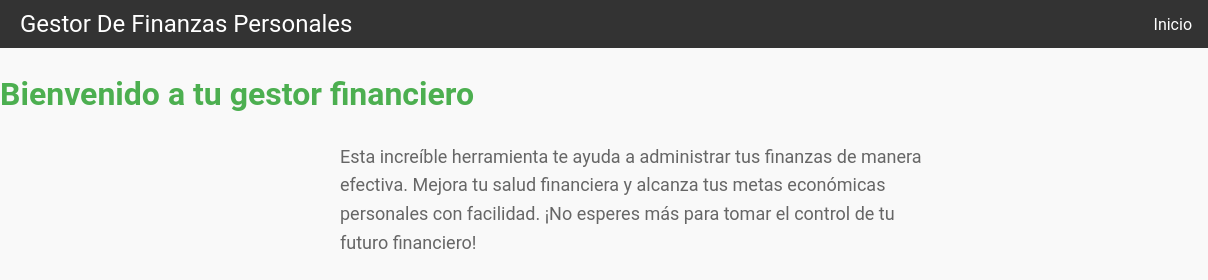
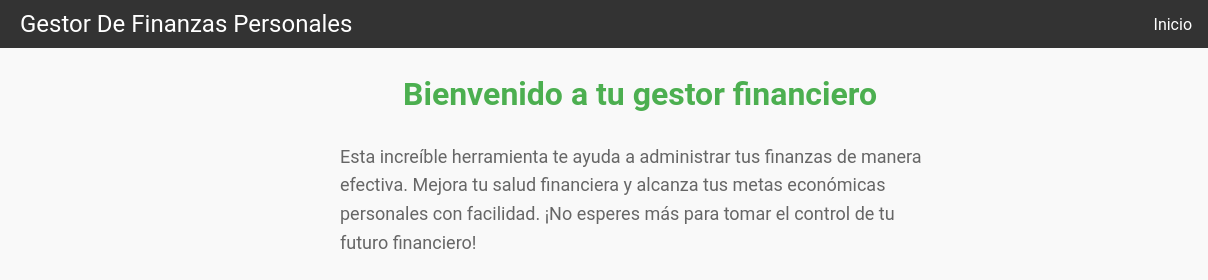
Before and after one commit to villegas07/proyectoWebIGrupoII, a plain HTML site: page html/InicioClientes.html in a window 1280 px wide. Shown: the top 280 px of the page, 0-1208 px from the left. Drawn offline with Linux system fonts and the light colour scheme.

Commit message:
Update InicioClientes.html

```diff
--- a/html/InicioClientes.html
+++ b/html/InicioClientes.html
@@ -30,7 +30,7 @@
         </div>
     </header>
     <main>
-        <h2>Bienvenido a tu gestor financiero</h2>
+        <center><h2>Bienvenido a tu gestor financiero</h2></center>
         <p>Esta increíble herramienta te ayuda a administrar tus finanzas de manera efectiva. Mejora tu salud financiera y alcanza tus metas económicas personales con facilidad. ¡No esperes más para tomar el control de tu futuro financiero!</p>
         <div class="container">
             <div class="item">
```
